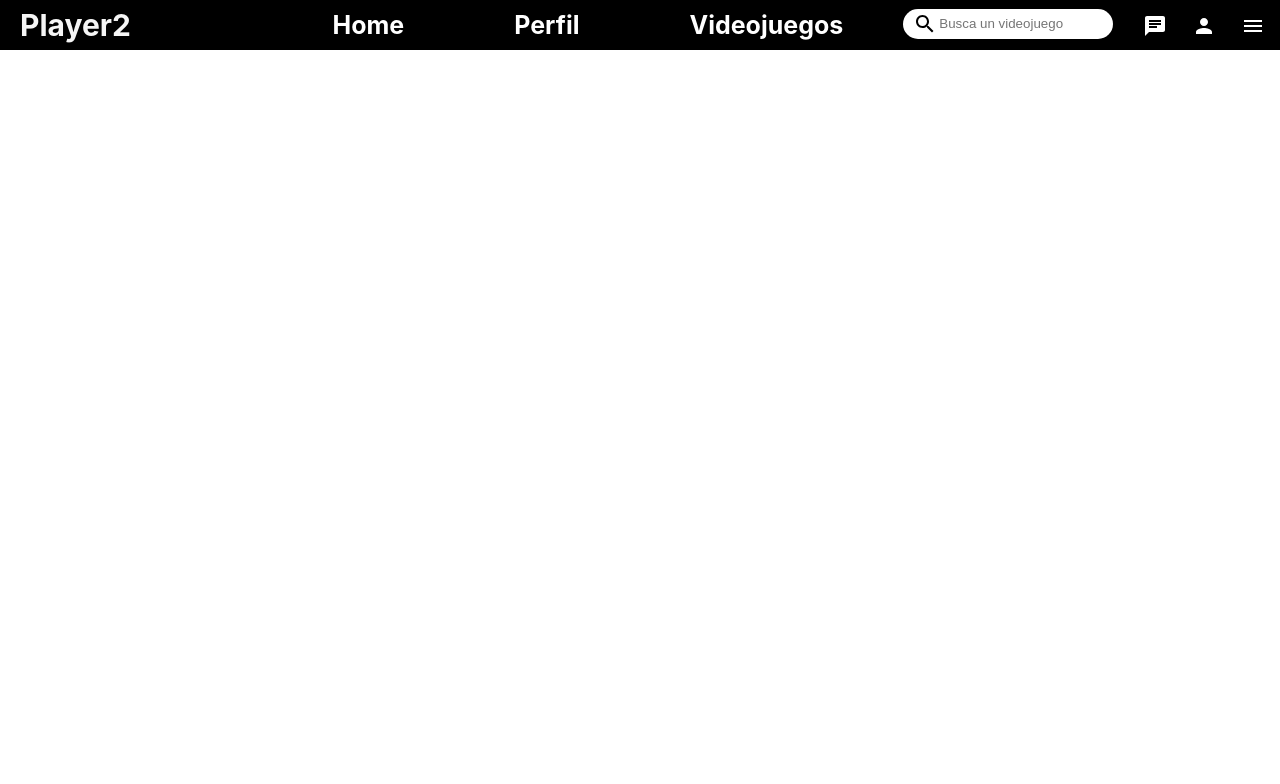
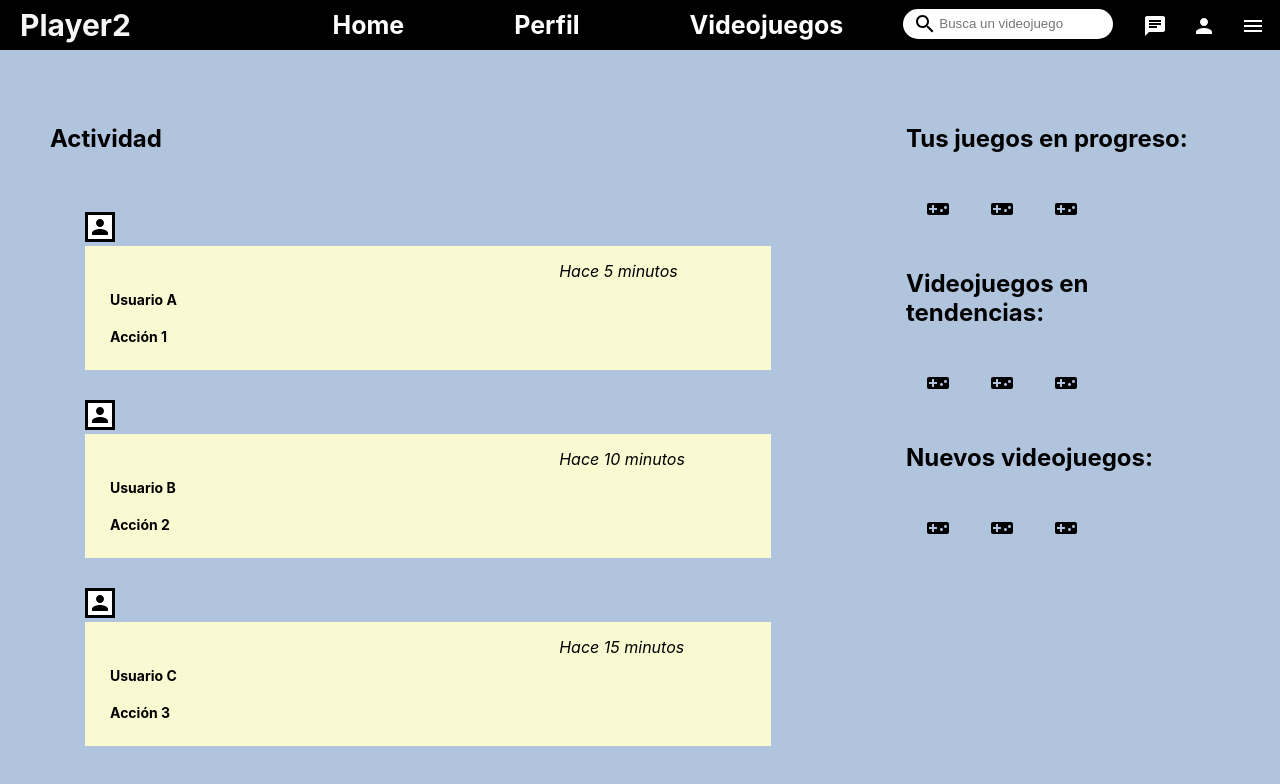
Before and after one commit to ricardobar96/proyecto-final-ricardo-daniel, a React (Create React App) app in the folder cliente React/player2/: page /home in a window 1280 px wide. Shown: the top 784 px of the page. Built offline with nearby package versions, Linux system fonts and the light colour scheme.

Commit message:
Actualizado cliente React del proyecto (agregadas estructuras y diseño de los componentes 'actividad' y 'juegosHome')

```diff
--- /dev/null
+++ b/cliente React/player2/src/home/actividad.css
@@ -0,0 +1,58 @@
+.actividad{
+    flex: 7;
+    padding: 50px;
+    height: calc(100vh - 50px);
+    background-color: lightsteelblue;
+}
+
+.title{
+    font-weight: bolder;
+    font-size: 24px;
+    color:black;
+}
+
+.actividadWrapper{
+    padding: 20px;
+}
+
+.actividadList{
+    padding: 0;
+    margin: 0;
+    list-style: none;
+}
+
+.actividadItem{
+    align-items: center;
+    display: block;
+    padding: 15px;
+}
+
+.actividadLeft,.actividadRight{
+    flex: 1;
+    display: flex;
+    flex-direction: column;
+    justify-content: center;
+}
+
+.actividadRight{
+    background-color: lightgoldenrodyellow;
+    padding: 15px;
+    justify-content: space-between;
+}
+
+.actividadLeft{
+    background-color: white;
+    border: solid;
+}
+
+.actividadTiempo{
+    margin-top: 0;
+    margin-left: 70%;
+    font-style: italic;
+}
+
+.actividadNombreUser,.actividadAccion{
+    font-size: 14px;
+    font-weight: bolder;
+    padding: 10px;
+}
--- /dev/null
+++ b/cliente React/player2/src/home/actividad.tsx
@@ -0,0 +1,39 @@
+import React from 'react'
+import './actividad.css'
+import { Person } from "@material-ui/icons";
+
+export default function Actividad() {
+    return (
+        <div className="actividad">
+            <h3 className='title'>Actividad</h3>
+            <div className="actividadWrapper">
+                <ul className="actividadList">
+                    <li className="actividadItem">
+                        <Person className="actividadLeft" />
+                        <div className="actividadRight">
+                            <span className="actividadTiempo">Hace 5 minutos</span>
+                            <span className="actividadNombreUser">Usuario A</span>
+                            <span className="actividadAccion">Acción 1</span>
+                        </div>
+                    </li>
+                    <li className="actividadItem">
+                        <Person className="actividadLeft" />
+                        <div className="actividadRight">
+                            <span className="actividadTiempo">Hace 10 minutos</span>
+                            <span className="actividadNombreUser">Usuario B</span>
+                            <span className="actividadAccion">Acción 2</span>
+                        </div>
+                    </li>
+                    <li className="actividadItem">
+                        <Person className="actividadLeft" />
+                        <div className="actividadRight">
+                            <span className="actividadTiempo">Hace 15 minutos</span>
+                            <span className="actividadNombreUser">Usuario C</span>
+                            <span className="actividadAccion">Acción 3</span>
+                        </div>
+                    </li>
+                </ul>
+            </div>
+        </div>
+    )
+}
--- a/cliente React/player2/src/home/home.css
+++ b/cliente React/player2/src/home/home.css
@@ -0,0 +1,4 @@
+.homeContainer{
+    display: flex;
+    width: 100%;
+}
--- a/cliente React/player2/src/home/home.tsx
+++ b/cliente React/player2/src/home/home.tsx
@@ -1,10 +1,18 @@
 import "./home.css";
 import Topbar from "../topbar/topbar";
+import Actividad from "./actividad";
+import JuegosHome from "./juegosHome";
 import React, { useRef } from 'react';
 import axios from 'axios';
 
 export default function Home() {
     return (
-        <Topbar/>
+        <>
+            <Topbar />
+            <div className="homeContainer">
+                <Actividad />
+                <JuegosHome/>
+            </div>
+        </>
     )
 }
--- /dev/null
+++ b/cliente React/player2/src/home/juegosHome.css
@@ -0,0 +1,51 @@
+.juegosHome{
+    flex: 3;
+    padding: 50px;
+    height: calc(100vh - 50px);
+    background-color: lightsteelblue;
+}
+
+.title{
+    font-weight: bolder;
+    font-size: 24px;
+    color:black;
+}
+
+.progresoList{
+    padding: 0;
+    margin: 0;
+    list-style: none;
+    display: flex;
+}
+
+li{
+    padding: 20px;
+    align-items: center;
+    cursor: pointer;
+}
+
+li:hover{
+    color:orangered;
+}
+
+.tendenciasList{
+    padding: 0;
+    margin: 0;
+    list-style: none;
+    display: flex;
+}
+
+.nuevosList{
+    padding: 0;
+    margin: 0;
+    list-style: none;
+    display: flex;
+}
+
+.tendenciasWrapper{
+    margin-top: 20px;
+}
+
+.nuevosWrapper{
+    margin-top: 20px;
+}
--- /dev/null
+++ b/cliente React/player2/src/home/juegosHome.tsx
@@ -0,0 +1,54 @@
+import React from 'react'
+import './juegosHome.css'
+import { VideogameAsset } from "@material-ui/icons";
+
+export default function JuegosHome() {
+    return (
+        <div className="juegosHome">
+            <h3 className='title'>Tus juegos en progreso:</h3>
+            <div className='progresoWrapper'>
+                <ul className='progresoList'>
+                    <li>
+                        <VideogameAsset />
+                    </li>
+                    <li>
+                        <VideogameAsset />
+                    </li>
+                    <li>
+                        <VideogameAsset />
+                    </li>
+                </ul>
+            </div>
+
+            <h3 className='title'>Videojuegos en tendencias:</h3>
+            <div className='tendenciasWrapper'>
+                <ul className='tendenciasList'>
+                    <li>
+                        <VideogameAsset />
+                    </li>
+                    <li>
+                        <VideogameAsset />
+                    </li>
+                    <li>
+                        <VideogameAsset />
+                    </li>
+                </ul>
+            </div>
+
+            <h3 className='title'>Nuevos videojuegos:</h3>
+            <div className='nuevosWrapper'>
+                <ul className='nuevosList'>
+                    <li>
+                        <VideogameAsset />
+                    </li>
+                    <li>
+                        <VideogameAsset />
+                    </li>
+                    <li>
+                        <VideogameAsset />
+                    </li>
+                </ul>
+            </div>
+        </div>
+    )
+}
```
